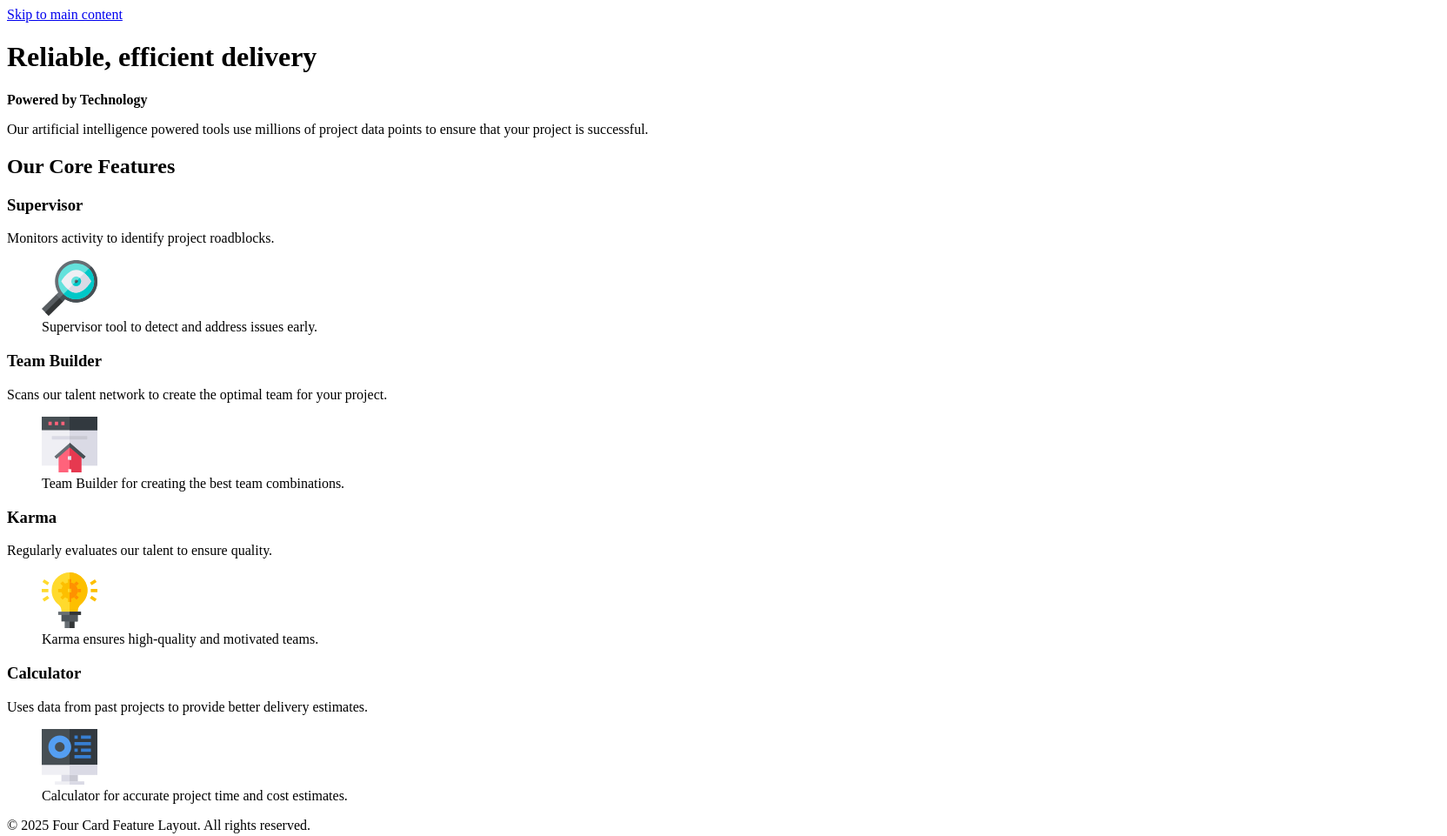
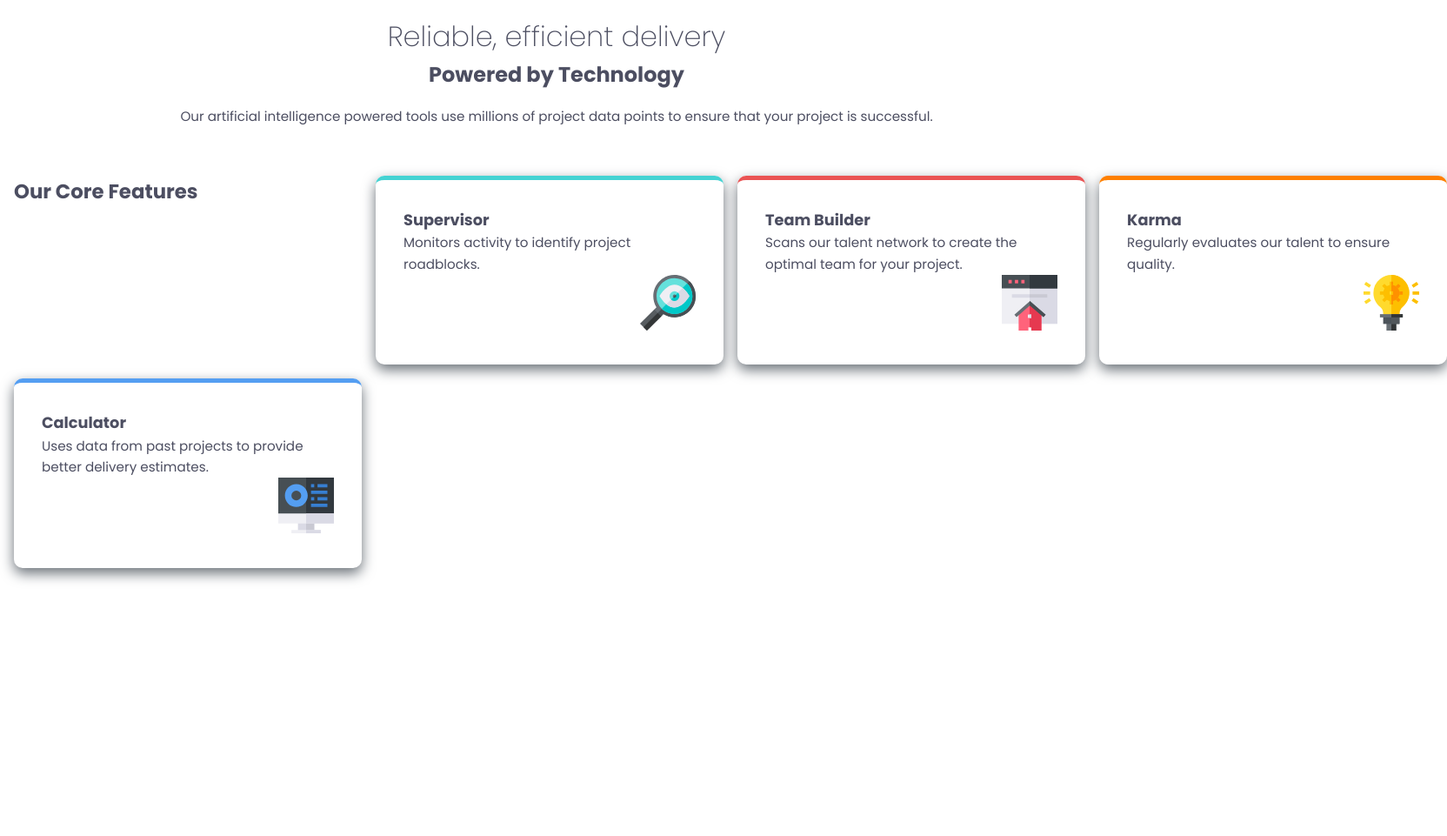
Before and after one commit to ben-webdevtech/four-card-feature-layout, a plain HTML site: page index.html in a window 1280 px wide. Shown: the whole page at 87% size, 1664 px wide, since content can reach past the window. After the commit the page ends 800 px from the top, so only its background shows below. Drawn offline with Linux system fonts and the light colour scheme.

Commit message:
Added css layout using flex and grid

```diff
--- /dev/null
+++ b/css-reset.css
@@ -0,0 +1,74 @@
+
+/* Box sizing rules */
+*,
+*::before,
+*::after {
+  box-sizing: border-box;
+}
+
+/* Prevent font size inflation */
+html {
+  -moz-text-size-adjust: none;
+  -webkit-text-size-adjust: none;
+  text-size-adjust: none;
+}
+
+/* Remove default margin in favour of better control in authored CSS */
+body, h1, h2, h3, h4, p,
+figure, blockquote, dl, dd {
+  margin-block-end: 0;
+}
+
+/* Remove list styles on ul, ol elements with a list role, which suggests default styling will be removed */
+ul[role='list'],
+ol[role='list'] {
+  list-style: none;
+}
+
+/* Set core body defaults */
+body {
+  min-height: 100vh;
+  line-height: 1.5;
+}
+
+/* Set shorter line heights on headings and interactive elements */
+h1, h2, h3, h4,
+button, input, label {
+  line-height: 1.1;
+}
+
+/* Balance text wrapping on headings */
+h1, h2,
+h3, h4 {
+  text-wrap: balance;
+}
+
+/* A elements that don't have a class get default styles */
+a:not([class]) {
+  text-decoration-skip-ink: auto;
+  color: currentColor;
+}
+
+/* Make images easier to work with */
+img,
+picture {
+  max-width: 100%;
+  display: block;
+}
+
+/* Inherit fonts for inputs and buttons */
+input, button,
+textarea, select {
+  font-family: inherit;
+  font-size: inherit;
+}
+
+/* Make sure textareas without a rows attribute are not tiny */
+textarea:not([rows]) {
+  min-height: 10em;
+}
+
+/* Anything that has been anchored to should have extra scroll margin */
+:target {
+  scroll-margin-block: 5ex;
+}
--- a/index.html
+++ b/index.html
@@ -5,12 +5,13 @@
     <meta name="viewport" content="width=device-width, initial-scale=1.0">
     <meta name="description" content="A responsive four-card layout built with semantic HTML, BEM class naming, and accessibility best practices.">
     <title>Four Card Feature Layout</title>
+    <link rel="preconnect" href="https://fonts.googleapis.com">
+<link rel="preconnect" href="https://fonts.gstatic.com" crossorigin>
+<link href="https://fonts.googleapis.com/css2?family=Poppins:ital,wght@0,100;0,200;0,300;0,400;0,500;0,600;0,700;0,800;0,900;1,100;1,200;1,300;1,400;1,500;1,600;1,700;1,800;1,900&display=swap" rel="stylesheet">
     <link rel="icon" href="images/favicon-32x32.png" type="image/png">
     <link rel="stylesheet" href="styles.css">
 </head>
 <body class="page">
-    <a class="skip-link" href="#features">Skip to main content</a>
-
     <header class="header" role="banner">
         <h1 class="header__title">Reliable, efficient delivery</h1>
         <p class="header__subtitle"><strong>Powered by Technology</strong></p>
@@ -61,9 +62,5 @@
             </article>
         </section>
     </main>
-
-    <footer class="footer" role="contentinfo">
-        <p class="footer__text">&copy; 2025 Four Card Feature Layout. All rights reserved.</p>
-    </footer>
 </body>
 </html>
--- a/styles.css
+++ b/styles.css
@@ -0,0 +1,89 @@
+*,
+*::before,
+*::after {
+  box-sizing: border-box;
+  margin: 0;
+  padding: 0;
+}
+
+.page {
+    font-family: Arial, sans-serif;
+    line-height: 1.6;
+    padding: 1rem;
+    /* text-align: center; */
+    font-size: 0.95rem;
+    color: hsl(234, 12%, 34%);
+    font-family: 'Poppins', sans-serif;
+}
+
+.header {
+    text-align: center;
+    margin-bottom: 3.5rem;
+}
+
+.header__title {
+    font-size: 1.5rem;
+    color: hsl(234, 12%, 34%);
+    font-weight: 200;
+
+}
+.header__subtitle {
+    font-size: 1.5rem;
+    color: hsl(234, 12%, 34%);
+    font-weight: 400;
+    margin-bottom: 1rem;
+}
+
+
+
+.features {
+    background-color:hsl(0, 0%, 100%);
+    display: grid;
+    grid-template-columns: repeat(autofill, minmax(375px, 1fr));
+    gap: 1rem;
+}
+
+.feature-card {
+    padding: 2rem;
+    display: flex;
+    flex-direction: column;
+    box-shadow: 0 6px 15px 0 hsl(212, 6%, 44%);
+    border-radius: 10px;
+}
+
+.feature-card__figure {
+   align-self: flex-end;
+}
+
+.feature-card__caption {
+  display: none;
+}
+
+.feature-card--supervisor {
+    border-top: 5px solid hsl(180, 62%, 55%);
+}
+
+.feature-card--team-builder {
+    border-top: 5px solid hsl(0, 78%, 62%);
+}
+
+.feature-card--karma {
+    border-top: 5px solid hsl(30, 100%, 50%);
+}
+
+.feature-card--calculator {
+    border-top: 5px solid hsl(212, 86%, 64%);
+}
+
+
+@media (min-width: 768px) {
+    .header__title {
+        font-size: 2rem;
+    }
+    .header__subtitle {
+        font-size: 1.5rem;
+    }
+    .features {
+        grid-template-columns: repeat(4, 400px);
+    }
+}
```
